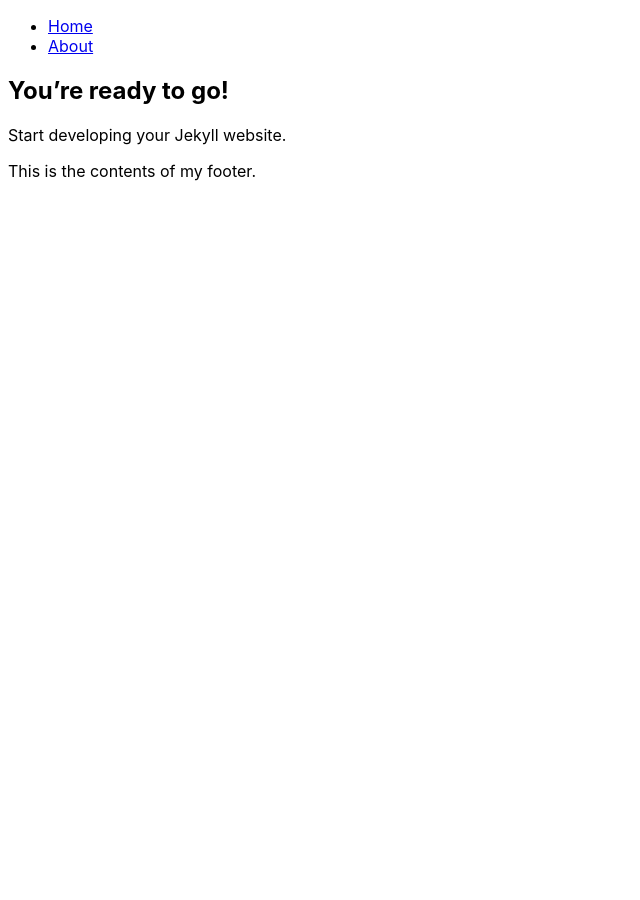
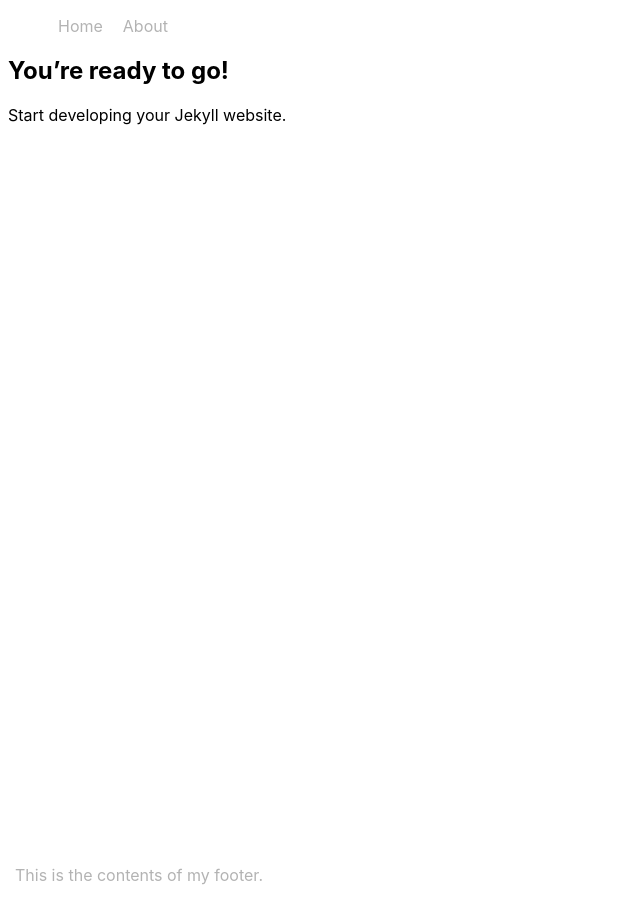
Before and after one commit to paulkazusek/website, a Jekyll site: the page built from index.md, in a window 1280 px wide. Shown: the whole page, without its empty margins (0-640 px from the left). Built offline with Jekyll 4.4.1, drawn with Linux system fonts in a browser that asks for light colours.

Commit message:
adding some style

```diff
--- a/_sass/main.scss
+++ b/_sass/main.scss
@@ -7,3 +7,54 @@ body {
   color: $bodyColor;
   font-family: $bodyFont;
 }
+
+h1, h2, h3, h4, h5, h6 {
+  color: #000000;
+}
+
+a, a:hover {
+  text-decoration: none;
+}
+
+header {
+  background-color: #ffffff;
+}
+
+nav {
+  align-self: center;
+}
+
+nav .nav{
+  display: flex;
+}
+
+nav .nav-item{
+  margin: 0 10px;
+  list-style: none;
+}
+
+nav a{
+  color: #b3b3b3;
+}
+
+nav a:hover{
+  color: #9fd3c7;
+}
+
+footer {
+  position: fixed;
+  left: 0;
+  bottom: 0;
+  width: 100%;
+  padding: 15px;
+  color: #b3b3b3;
+  background-color: #ffffff;
+}
+
+main {
+  margin: auto;
+}
+
+article {
+  margin: 30px 0;
+}
```
